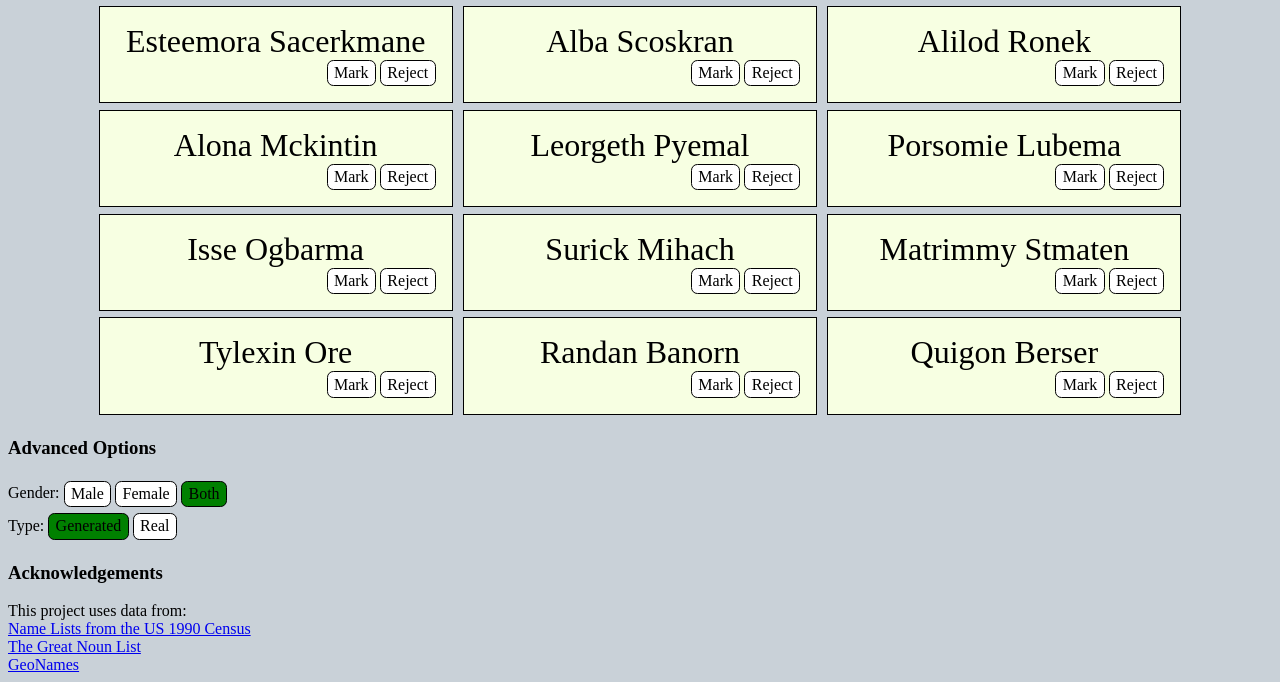
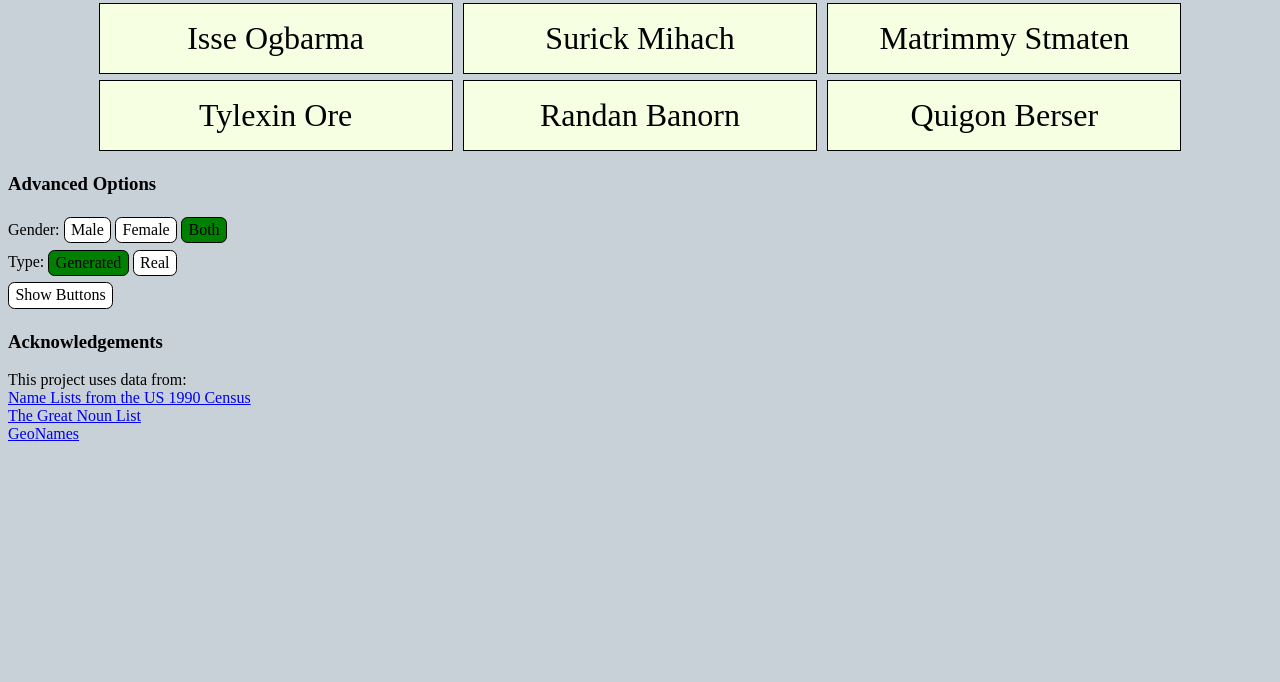
Before and after one commit to walexwells/WordGenerator, a plain HTML site: page index.html in a window 1280 px wide. Shown: the part 765-1447 px from the top of the page. After the commit the page ends 1216 px from the top, so only its background shows below. Drawn offline with Linux system fonts and the light colour scheme.

Commit message:
Hide buttons by default

```diff
--- a/index.html
+++ b/index.html
@@ -19,9 +19,9 @@
 	<div id="wordPanel" data-bind="foreach: words">
 		<div class="namecard" data-bind="visible:visible">
 			<div class="name" data-bind="text:name">George Cannot</div>
-			<div class="buttons">
+			<div class="buttons" data-bind="visible:$parent.showButtons">
+				<span data-bind="click:reject, visible: !marked()">Reject</span>
 				<span data-bind="click:mark, css: { marked: marked }">Mark</span>
-				<span data-bind="click:reject, visible: !marked()">Reject</span>
 			</div>
 		</div>
 	</div>
@@ -38,6 +38,9 @@
 		<span class="button" data-bind="css: {selected: generated()}, click: toggleGenerated" >Generated</span>
 		<span class="button" data-bind="css: {selected: !generated()}, click: toggleGenerated" >Real</span>
 	</div>
+	<div>
+		<span class="button" data-bind="css: {selected: showButtons}, click: function(){showButtons(!showButtons())}" >Show Buttons</span>
+	</div>
 
 	<h3>Acknowledgements</h3>
 	<p>This project uses data from:</p>
--- a/main.js
+++ b/main.js
@@ -261,4 +261,6 @@ function ViewModel(){
 		this.next()
 	}
 
+	this.showButtons = ko.observable(false);
+
 }
```
